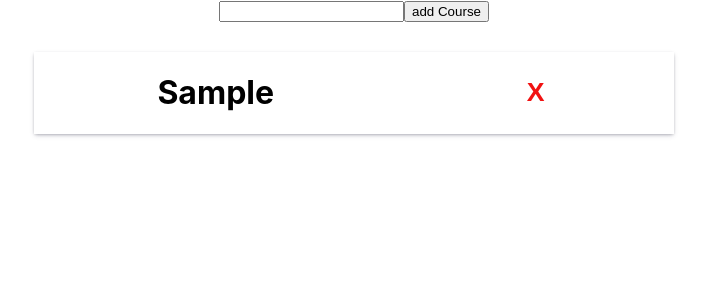
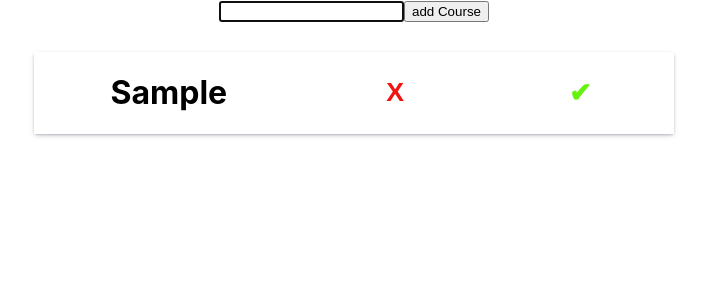
Before and after one commit to hosseinghafouri/react-practice, a React (Create React App) app: page / in a window 1280 px wide. Both pictures are taken after typing "Sample" into the empty fields and a click on the button "add Course". Shown: the top 300 px of the page, without its empty margins (286-993 px from the left). Built offline with nearby package versions, Linux system fonts and the light colour scheme.

Commit message:
finish project 1 (train project)

```diff
--- a/src/App.css
+++ b/src/App.css
@@ -60,5 +60,12 @@
 .course_box button {
   background: none;
   border: none;
+  cursor: pointer;
+}
+
+.course_box .delete {
   color: #f11212;
 }
+.complete {
+  color: #66f20f;
+}
--- a/src/project1/CourseApp.jsx
+++ b/src/project1/CourseApp.jsx
@@ -10,13 +10,24 @@ function CourseApp() {
   }
   function addCourse() {
     document.querySelector("#courseInput").value = "";
-  setCourseList( [...courseList, newCourse] );
+    document.querySelector("#courseInput").focus();
+    const course = {
+      id:
+        courseList.length === 0 ? 1 : courseList[courseList.length - 1].id + 1,
+      name: newCourse,
+      isCompleted: false,
+    };
+    setCourseList([...courseList, course]);
   }
-  function deleteCourse(courseName) {
-    const newCourseList = courseList.filter((course) => {
-      if (course === courseName) return false
-      else return true
-    })
+  function deleteCourse(courseID) {
+    document.querySelector("#courseInput").focus();
+    setCourseList(courseList.filter((course) => courseID !== course.id));
+  }
+  function completeCourse(courseID) {
+    const newCourseList = courseList.map((course) => {
+      if (course.id === courseID) return { ...course, isCompleted: !course.isCompleted };
+      else return course;
+    });
     setCourseList(newCourseList);
   }
   return (
@@ -25,12 +36,18 @@ function CourseApp() {
         <input type="text" id="courseInput" onChange={inputChange}></input>
         <button onClick={addCourse}>add Course</button>
       </div>
-      <div className="list">
-
-        </div>
-        {courseList.map((course, index) => {
-        return <Course key={index} name={course} delete={()=> deleteCourse(course)} />;
-        })}
+      <div className="list"></div>
+      {courseList.map((course, index) => {
+        return (
+          <Course
+            key={index}
+            name={course.name}
+            delete={() => deleteCourse(course.id)}
+            complete={() => completeCourse(course.id)}
+            borderColor={course.isCompleted === true ?  "5px solid #66f20f" : ""}
+          />
+        );
+      })}
     </div>
   );
 }
--- a/src/project1/components/Course.jsx
+++ b/src/project1/components/Course.jsx
@@ -1,9 +1,10 @@
 function Course(props) {
     return (
         <div className="Course">
-            <div className="course_box">
+            <div className="course_box" style={{border: props.borderColor}}>
                 <h1>{props.name}</h1>
-                <button onClick={props.delete}><h1>X</h1></button>
+                <button className="delete" onClick={props.delete}><h1>X</h1></button>
+                <button className="complete" onClick={props.complete}><h1>✔</h1></button>
             </div>
         </div>
     );
```
